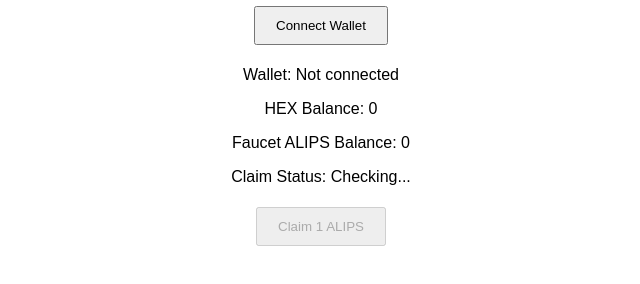
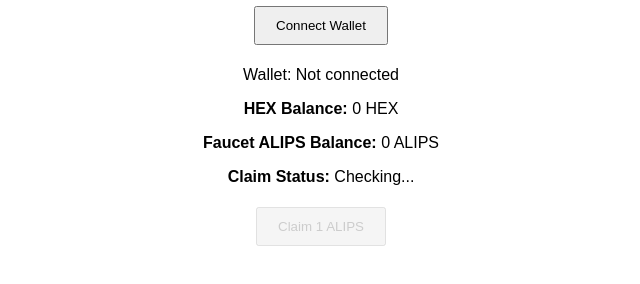
Before and after one commit to ultradaylight/Aurelips-Faucet-dApp, a website: page index.html in a window 1280 px wide. Shown: the part 156-440 px from the top of the page, without its empty margins (319-959 px from the left). Drawn offline with nearby package versions, Linux system fonts and the light colour scheme.

Commit message:
Update index.html

```diff
--- a/index.html
+++ b/index.html
@@ -17,9 +17,16 @@
             margin: 5px;
             cursor: pointer;
         }
+        button:disabled {
+            cursor: not-allowed;
+            opacity: 0.6;
+        }
         #status {
             margin-top: 20px;
             word-wrap: break-word;
+        }
+        .balance-label {
+            font-weight: bold;
         }
     </style>
 </head>
@@ -28,9 +35,9 @@
     <div id="walletInfo">
         <button id="connectWallet">Connect Wallet</button>
         <p>Wallet: <span id="accountAddress">Not connected</span></p>
-        <p>HEX Balance: <span id="hexBalance">0</span></p>
-        <p>Faucet ALIPS Balance: <span id="faucetBalance">0</span></p>
-        <p>Claim Status: <span id="claimStatus">Checking...</span></p>
+        <p><span class="balance-label">HEX Balance:</span> <span id="hexBalance">0</span> HEX</p>
+        <p><span class="balance-label">Faucet ALIPS Balance:</span> <span id="faucetBalance">0</span> ALIPS</p>
+        <p><span class="balance-label">Claim Status:</span> <span id="claimStatus">Checking...</span></p>
     </div>
     <button id="claimButton" disabled>Claim 1 ALIPS</button>
     <div id="status"></div>
```
